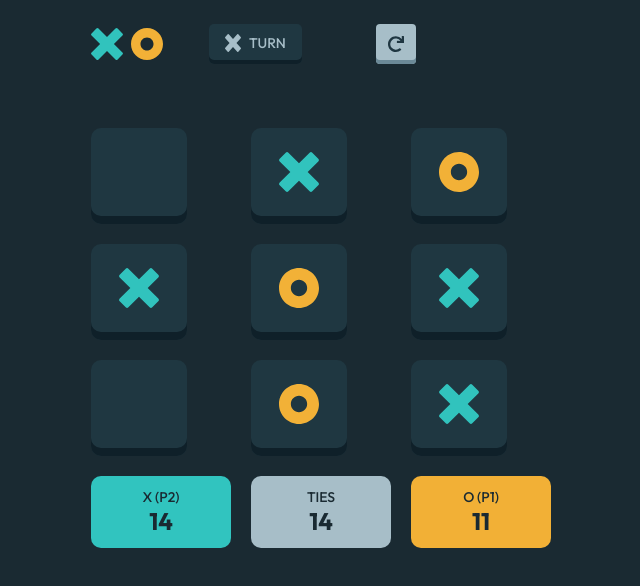
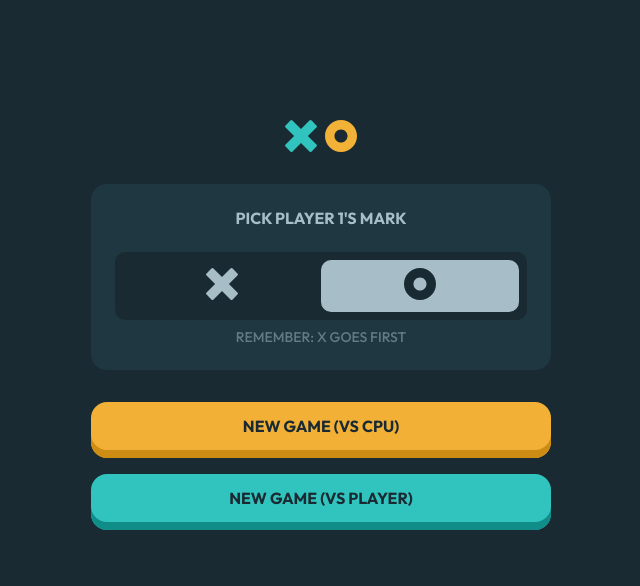
Before and after one commit to kylelamse/tic-tac-toe, a React (Create React App) app: page / in a window 1280 px wide. Shown: the top 586 px of the page, without its empty margins (319-959 px from the left). Built offline with nearby package versions, Linux system fonts and the light colour scheme.

Commit message:
Remove missed sass files

```diff
--- a/src/App.tsx
+++ b/src/App.tsx
@@ -21,8 +21,8 @@ function App() {
                 <div className="current-page">
                     <CurrentPage>
                         <Global styles={globalStyles} />
-                        <Game />
-                        {/* <NewGameMenu /> */}
+                        {/* <Game /> */}
+                        <NewGameMenu />
                     </CurrentPage>
                 </div>
             </main>
--- a/src/components/Button.tsx
+++ b/src/components/Button.tsx
@@ -1,6 +1,5 @@
 import React from "react";
 import styled from "@emotion/styled";
-import classNames from "classnames";
 import Typography from "components/Typography";
 import { AppTheme } from "styles/theme";
 
@@ -74,18 +73,6 @@ type Props = {
     size: sizes;
 };
 
-const getClassName = (color: colors, size: sizes) => {
-    return classNames({
-        button_light_yellow_large: color === "light_yellow" && size === "large",
-        button_light_blue_large: color === "light_blue" && size === "large",
-        button_silver_large: color === "silver" && size === "large",
-        button_light_yellow_medium:
-            color === "light_yellow" && size === "medium",
-        button_light_blue_medium: color === "light_blue" && size === "medium",
-        button_silver_medium: color === "silver" && size === "medium",
-    });
-};
-
 const Button = ({ children, color, size }: Props) => {
     return (
         <ButtonContainer color={color} size={size}>
--- a/src/pages/NewGameMenu/GamePieceSelection.tsx
+++ b/src/pages/NewGameMenu/GamePieceSelection.tsx
@@ -1,13 +1,21 @@
+import styled from "@emotion/styled";
+
 import Typograpy from "components/Typography";
 import GamePieceSelectionSlider from "./GamePieceSelectionSlider";
 
-import "./GamePieceSelection.scss";
+const Container = styled.div`
+    background-color: ${({ theme }) => theme.colors.semiDarkNavy};
+    box-shadow: ${({ theme }) => theme.colors.semiDarkNavyDropShadow};
+    border-radius: 1rem;
+    padding: 1.5rem 1.5rem 1.5rem 1.5rem;
+    margin: 2rem 0 2rem 0;
+`;
 
 type Props = {};
 
 const GamePieceSelection = (props: Props) => {
     return (
-        <div className="game_piece_selection_container">
+        <Container>
             <Typograpy variant="extrasmall" alignment="centered">
                 Pick player 1's mark
             </Typograpy>
@@ -15,7 +23,7 @@ const GamePieceSelection = (props: Props) => {
             <Typograpy variant="body" opacity="half" alignment="centered">
                 Remember: X Goes First
             </Typograpy>
-        </div>
+        </Container>
     );
 };
 
--- a/src/pages/NewGameMenu/GamePieceSelectionSlider.tsx
+++ b/src/pages/NewGameMenu/GamePieceSelectionSlider.tsx
@@ -1,13 +1,33 @@
+import styled from "@emotion/styled";
+
 import { useState } from "react";
 import GamePiece from "components/GamePiece";
 
-import "./GamePieceSelectionSlider.scss";
+const Container = styled.div`
+    display: flex;
+    background-color: ${({ theme }) => theme.colors.darkNavy};
+    border-radius: 0.625rem;
+    padding: 0.5rem;
+    margin: 1.5rem 0 0.5rem 0;
+`;
 
-interface SelectionContainerProps {
+const SliderPieceContainer = styled.div<SelectionContainerProps>`
+    flex: 1;
+    text-align: center;
+    cursor: pointer;
+    padding: 0.5rem 0;
+    ${({ selected, theme }) =>
+        `${
+            selected &&
+            `background-color: ${theme.colors.silver}; border-radius: 0.625em`
+        }`};
+`;
+
+type SelectionContainerProps = {
     type: player;
     selected: boolean;
     onClick: () => void;
-}
+};
 
 const SelectionContainer = ({
     type,
@@ -15,19 +35,14 @@ const SelectionContainer = ({
     selected,
 }: SelectionContainerProps) => {
     return (
-        <div
-            onClick={onClick}
-            className={`game_piece_selection_slider_piece_container ${
-                (selected && "game_piece_selection_slider_selected") || ""
-            }`}
-        >
+        <SliderPieceContainer type={type} onClick={onClick} selected={selected}>
             <GamePiece
                 type={type}
                 size="Medium"
                 color={selected ? "dark_navy" : "silver"}
                 outline={selected}
             />
-        </div>
+        </SliderPieceContainer>
     );
 };
 
@@ -41,7 +56,7 @@ const GamePieceSelectionSlider = (props: Props) => {
     const selectO = () => setSelected("O");
 
     return (
-        <div className="game_piece_selection_slider_container">
+        <Container>
             <SelectionContainer
                 type="X"
                 onClick={selectX}
@@ -52,7 +67,7 @@ const GamePieceSelectionSlider = (props: Props) => {
                 onClick={selectO}
                 selected={selected === "O"}
             />
-        </div>
+        </Container>
     );
 };
 
--- a/src/pages/NewGameMenu/NewGameMenu.tsx
+++ b/src/pages/NewGameMenu/NewGameMenu.tsx
@@ -1,25 +1,35 @@
+import styled from "@emotion/styled";
+
 import Logo from "components/Logo";
 import GamePieceSelection from "pages/NewGameMenu/GamePieceSelection";
 import Button from "components/Button";
 
-import "./NewGameMenu.scss";
+const Container = styled.div`
+    margin-top: 7.5rem;
+`;
+
+const ButtonContainer = styled.div`
+    display: flex;
+    flex-direction: column;
+    gap: 1rem;
+`;
 
 type Props = {};
 
 const NewGameMenu = (props: Props) => {
     return (
-        <div className="new_game_menu_container">
+        <Container>
             <Logo />
             <GamePieceSelection />
-            <div className="new_game_menu_button_container">
+            <ButtonContainer>
                 <Button color="light_yellow" size="large">
                     New Game (VS CPU)
                 </Button>
                 <Button color="light_blue" size="large">
                     New Game (VS Player)
                 </Button>
-            </div>
-        </div>
+            </ButtonContainer>
+        </Container>
     );
 };
 
```
Also changed, not shown: src/pages/NewGameMenu/GamePieceSelection.scss (deleted, +0 -9 lines), src/pages/NewGameMenu/GamePieceSelectionSlider.scss (deleted, +0 -22 lines), src/pages/NewGameMenu/NewGameMenu.scss (deleted, +0 -9 lines).
